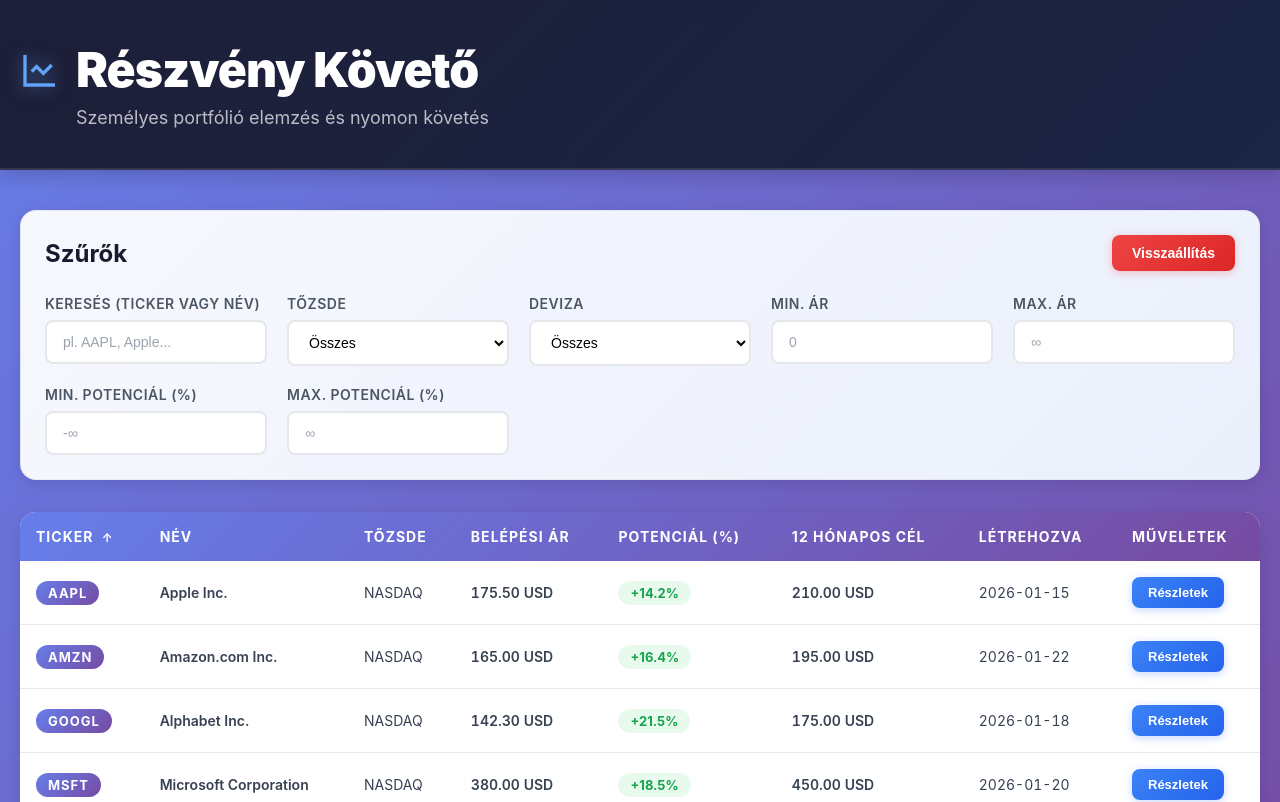
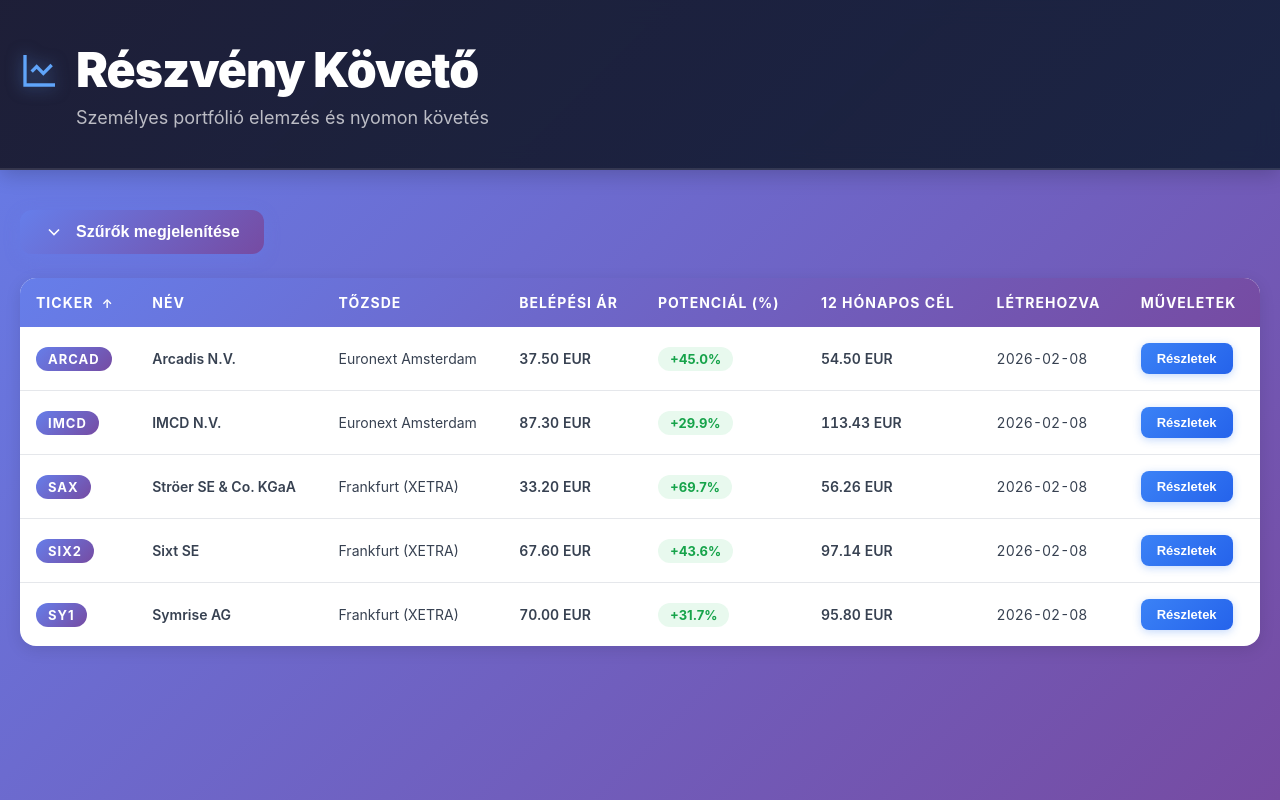
Before and after one commit to gaborbencsik/stock-tracker, a Vue app: page / in a window 1280 px wide. Shown: the top 802 px of the page. Built offline with nearby package versions, Linux system fonts and the light colour scheme.

Commit message:
make filter closable and allow null values in some attributes

```diff
--- a/src/App.vue
+++ b/src/App.vue
@@ -15,13 +15,37 @@
 
     <main class="app-main">
       <div class="container">
+        <div class="filters-toggle-container">
+          <button class="filters-toggle-btn" @click="toggleFilters">
+            <svg
+              class="toggle-icon"
+              width="20"
+              height="20"
+              viewBox="0 0 24 24"
+              fill="none"
+              stroke="currentColor"
+              stroke-width="2"
+              :style="{ transform: filtersVisible ? 'rotate(180deg)' : 'rotate(0deg)' }"
+            >
+              <path d="M6 9l6 6 6-6"/>
+            </svg>
+            {{ filtersVisible ? 'Szűrők elrejtése' : 'Szűrők megjelenítése' }}
+            <span v-if="activeFiltersCount > 0" class="filter-badge">
+              {{ activeFiltersCount }}
+            </span>
+          </button>
+        </div>
+
+        <Transition name="slide-fade">
           <StockFilters
+            v-if="filtersVisible"
             :filters="filters"
             :exchanges="exchanges"
             :currencies="currencies"
             @update:filters="updateFilters"
             @reset="resetFilters"
           />
+        </Transition>
 
         <StockTable
           :stocks="filteredStocks"
@@ -43,7 +67,7 @@
 </template>
 
 <script setup lang="ts">
-import { ref, onMounted } from 'vue'
+import { ref, computed, onMounted } from 'vue'
 import StockTable from './components/StockTable.vue'
 import StockModal from './components/StockModal.vue'
 import StockFilters from './components/StockFilters.vue'
@@ -62,24 +86,44 @@
 
 const selectedStock = ref<Stock | null>(null)
 const isModalOpen = ref(false)
+const filtersVisible = ref(false)
 
-const showStockDetails = (stock: Stock) => {
+const toggleFilters = (): void => {
+  filtersVisible.value = !filtersVisible.value
+}
+
+const activeFiltersCount = computed((): number => {
+  const { search, exchange, currency, minPrice, maxPrice, minPotential, maxPotential } = filters.value
+  let count = 0
+
+  if (search) count++
+  if (exchange) count++
+  if (currency) count++
+  if (minPrice !== null) count++
+  if (maxPrice !== null) count++
+  if (minPotential !== null) count++
+  if (maxPotential !== null) count++
+
+  return count
+})
+
+const showStockDetails = (stock: Stock): void => {
   selectedStock.value = stock
   isModalOpen.value = true
 }
 
-const closeModal = () => {
+const closeModal = (): void => {
   isModalOpen.value = false
   setTimeout(() => {
     selectedStock.value = null
   }, 300)
 }
 
-const updateFilters = (newFilters: StockFiltersType) => {
+const updateFilters = (newFilters: StockFiltersType): void => {
   Object.assign(filters.value, newFilters)
 }
 
-onMounted(() => {
+onMounted((): void => {
   loadStocks()
 })
 </script>
--- a/src/components/StockModal.vue
+++ b/src/components/StockModal.vue
@@ -155,7 +155,8 @@
     })
 })
 
-const formatPrice = (price: number): string => {
+const formatPrice = (price: number | null): string => {
+  if (price === null) return 'N/A'
   return price.toFixed(2)
 }
 
--- a/src/components/StockTable.vue
+++ b/src/components/StockTable.vue
@@ -149,7 +149,8 @@
   }
 }
 
-const formatPrice = (price: number): string => {
+const formatPrice = (price: number | null): string => {
+  if (price === null) return 'N/A'
   return price.toFixed(2)
 }
 
--- a/src/data/stocks.json
+++ b/src/data/stocks.json
@@ -1,128 +1,107 @@
 [
   {
     "id": 1,
-    "ticker": "AAPL",
-    "name": "Apple Inc.",
-    "stock_exchange": "NASDAQ",
-    "currency": "USD",
-    "entry_price": 175.50,
-    "uplift_potential": 14.2,
-    "six_months_price_target": 195.00,
-    "twelve_months_price_target": 210.00,
-    "one_month_highest_price": 182.50,
-    "two_months_highest_price": 185.30,
-    "three_months_highest_price": 187.20,
-    "six_months_highest_price": 190.50,
-    "twelve_months_highest_price": 195.00,
-    "highest_price": 198.23,
-    "notes": "Erős fundamentumok, növekvő szolgáltatási bevétel. iPhone eladások stabilak, Services szegmens továbbra is húzóerő. AI integráció várható 2026 Q2-ben.",
-    "links": "https://investor.apple.com, https://seekingalpha.com/symbol/AAPL",
-    "last_modified": "2026-02-08T10:30:00Z",
-    "created_at": "2026-01-15T14:22:00Z"
+    "ticker": "SAX",
+    "name": "Ströer SE & Co. KGaA",
+    "stock_exchange": "Frankfurt (XETRA)",
+    "currency": "EUR",
+    "entry_price": 33.2,
+    "uplift_potential": 69.7,
+    "six_months_price_target": null,
+    "twelve_months_price_target": 56.26,
+    "one_month_highest_price": null,
+    "two_months_highest_price": null,
+    "three_months_highest_price": null,
+    "six_months_highest_price": null,
+    "twelve_months_highest_price": null,
+    "highest_price": null,
+    "notes": "Digitális és out-of-home reklámpiaci vezető. Magas FCF, de nagy adósságállomány. Elemzők szerint jelentősen alulértékelt a jelenlegi reklámpiaci gyengeség miatt.",
+    "links": "https://www.simplywall.st, https://www.marketscreener.com, https://www.investing.com",
+    "last_modified": "2026-02-08",
+    "created_at": "2026-02-08"
   },
   {
     "id": 2,
-    "ticker": "MSFT",
-    "name": "Microsoft Corporation",
-    "stock_exchange": "NASDAQ",
-    "currency": "USD",
-    "entry_price": 380.00,
-    "uplift_potential": 18.5,
-    "six_months_price_target": 425.00,
-    "twelve_months_price_target": 450.00,
-    "one_month_highest_price": 390.20,
-    "two_months_highest_price": 395.50,
-    "three_months_highest_price": 398.75,
-    "six_months_highest_price": 405.00,
-    "twelve_months_highest_price": 410.30,
-    "highest_price": 415.50,
-    "notes": "Erős cloud növekedés, AI integráció az Office suite-be. Azure továbbra is piacvezető pozícióban.",
-    "links": "https://www.microsoft.com/en-us/Investor",
-    "last_modified": "2026-02-07T15:45:00Z",
-    "created_at": "2026-01-20T09:15:00Z"
+    "ticker": "IMCD",
+    "name": "IMCD N.V.",
+    "stock_exchange": "Euronext Amsterdam",
+    "currency": "EUR",
+    "entry_price": 87.3,
+    "uplift_potential": 29.9,
+    "six_months_price_target": null,
+    "twelve_months_price_target": 113.43,
+    "one_month_highest_price": null,
+    "two_months_highest_price": null,
+    "three_months_highest_price": null,
+    "six_months_highest_price": null,
+    "twelve_months_highest_price": null,
+    "highest_price": null,
+    "notes": "Vegyipari disztribútor stabil cash flow-val és felvásárlási stratégiával. Mérsékelt P/E, jó növekedési kilátások.",
+    "links": "https://www.tipranks.com, https://www.simplywall.st, https://www.investing.com",
+    "last_modified": "2026-02-08",
+    "created_at": "2026-02-08"
   },
   {
     "id": 3,
-    "ticker": "GOOGL",
-    "name": "Alphabet Inc.",
-    "stock_exchange": "NASDAQ",
-    "currency": "USD",
-    "entry_price": 142.30,
-    "uplift_potential": 21.5,
-    "six_months_price_target": 165.00,
-    "twelve_months_price_target": 175.00,
-    "one_month_highest_price": 148.50,
-    "two_months_highest_price": 151.20,
-    "three_months_highest_price": 155.80,
-    "six_months_highest_price": 160.00,
-    "twelve_months_highest_price": 165.50,
-    "highest_price": 168.90,
-    "notes": "Keresési dominancia folytatódik, YouTube hirdetési bevételek növekednek. Gemini AI erős versenytárs lesz.",
-    "links": "https://abc.xyz/investor/",
-    "last_modified": "2026-02-06T11:20:00Z",
-    "created_at": "2026-01-18T16:30:00Z"
+    "ticker": "ARCAD",
+    "name": "Arcadis N.V.",
+    "stock_exchange": "Euronext Amsterdam",
+    "currency": "EUR",
+    "entry_price": 37.5,
+    "uplift_potential": 45.0,
+    "six_months_price_target": null,
+    "twelve_months_price_target": 54.5,
+    "one_month_highest_price": null,
+    "two_months_highest_price": null,
+    "three_months_highest_price": null,
+    "six_months_highest_price": null,
+    "twelve_months_highest_price": null,
+    "highest_price": null,
+    "notes": "Mérnöki és infrastruktúra-tanácsadó. EU zöld és infrastrukturális beruházásokból profitálhat. Ciklikus kockázat jelen van.",
+    "links": "https://www.tipranks.com, https://www.simplywall.st, https://www.marketscreener.com",
+    "last_modified": "2026-02-08",
+    "created_at": "2026-02-08"
   },
   {
     "id": 4,
-    "ticker": "NVDA",
-    "name": "NVIDIA Corporation",
-    "stock_exchange": "NASDAQ",
-    "currency": "USD",
-    "entry_price": 520.00,
-    "uplift_potential": 28.8,
-    "six_months_price_target": 625.00,
-    "twelve_months_price_target": 670.00,
-    "one_month_highest_price": 538.00,
-    "two_months_highest_price": 555.20,
-    "three_months_highest_price": 572.50,
-    "six_months_highest_price": 595.00,
-    "twelve_months_highest_price": 620.00,
-    "highest_price": 645.80,
-    "notes": "AI chip piac vezető, adatközponti GPU-k iránti kereslet magas. H100 és H200 erős kereslet mellett.",
-    "links": "https://investor.nvidia.com/",
-    "last_modified": "2026-02-08T09:00:00Z",
-    "created_at": "2026-01-12T13:45:00Z"
+    "ticker": "SIX2",
+    "name": "Sixt SE",
+    "stock_exchange": "Frankfurt (XETRA)",
+    "currency": "EUR",
+    "entry_price": 67.6,
+    "uplift_potential": 43.6,
+    "six_months_price_target": null,
+    "twelve_months_price_target": 97.14,
+    "one_month_highest_price": null,
+    "two_months_highest_price": null,
+    "three_months_highest_price": null,
+    "six_months_highest_price": null,
+    "twelve_months_highest_price": null,
+    "highest_price": null,
+    "notes": "Autókölcsönző piac vezető szereplője Európában. Erős cash flow, de magas adósság. Utazási kereslet növekedése támogatja.",
+    "links": "https://www.tipranks.com, https://www.investing.com, https://www.marketscreener.com",
+    "last_modified": "2026-02-08",
+    "created_at": "2026-02-08"
   },
   {
     "id": 5,
-    "ticker": "TSLA",
-    "name": "Tesla Inc.",
-    "stock_exchange": "NASDAQ",
-    "currency": "USD",
-    "entry_price": 245.00,
-    "uplift_potential": -5.3,
-    "six_months_price_target": 230.00,
-    "twelve_months_price_target": 235.00,
-    "one_month_highest_price": 248.50,
-    "two_months_highest_price": 251.20,
-    "three_months_highest_price": 255.00,
-    "six_months_highest_price": 262.30,
-    "twelve_months_highest_price": 270.00,
-    "highest_price": 285.50,
-    "notes": "Verseny a kínai piacon éleződik, Model 3 árak csökkennek. Autopilot fejlesztések pozitívak, de szabályozási kockázatok.",
-    "links": "https://ir.tesla.com/",
-    "last_modified": "2026-02-05T14:10:00Z",
-    "created_at": "2026-01-25T10:00:00Z"
-  },
-  {
-    "id": 6,
-    "ticker": "AMZN",
-    "name": "Amazon.com Inc.",
-    "stock_exchange": "NASDAQ",
-    "currency": "USD",
-    "entry_price": 165.00,
-    "uplift_potential": 16.4,
-    "six_months_price_target": 185.00,
-    "twelve_months_price_target": 195.00,
-    "one_month_highest_price": 170.20,
-    "two_months_highest_price": 173.50,
-    "three_months_highest_price": 176.80,
-    "six_months_highest_price": 180.00,
-    "twelve_months_highest_price": 186.50,
-    "highest_price": 192.00,
-    "notes": "AWS továbbra is profitábilis, e-commerce növekedés stabil. Prime membership számok emelkednek.",
-    "links": "https://www.amazon.com/ir",
-    "last_modified": "2026-02-07T08:30:00Z",
-    "created_at": "2026-01-22T11:20:00Z"
+    "ticker": "SY1",
+    "name": "Symrise AG",
+    "stock_exchange": "Frankfurt (XETRA)",
+    "currency": "EUR",
+    "entry_price": 70.0,
+    "uplift_potential": 31.7,
+    "six_months_price_target": null,
+    "twelve_months_price_target": 95.8,
+    "one_month_highest_price": null,
+    "two_months_highest_price": null,
+    "three_months_highest_price": null,
+    "six_months_highest_price": null,
+    "twelve_months_highest_price": null,
+    "highest_price": null,
+    "notes": "Aroma- és ízanyaggyártó. Egyszeri leírások miatt alulárazott. Hosszú távon stabil kereslet az FMCG szektorban.",
+    "links": "https://www.simplywall.st, https://www.tipranks.com, https://www.investing.com",
+    "last_modified": "2026-02-08",
+    "created_at": "2026-02-08"
   }
 ]
--- a/src/styles/style.css
+++ b/src/styles/style.css
@@ -776,3 +776,72 @@
     gap: 12px;
   }
 }
+
+/* Filters toggle button */
+
+.filters-toggle-container {
+  margin-bottom: 24px;
+  display: flex;
+  justify-content: flex-start;
+}
+
+.filters-toggle-btn {
+  display: flex;
+  align-items: center;
+  gap: 12px;
+  background: linear-gradient(135deg, #667eea 0%, #764ba2 100%);
+  color: white;
+  border: none;
+  padding: 12px 24px;
+  border-radius: 12px;
+  font-size: 16px;
+  font-weight: 600;
+  cursor: pointer;
+  transition: all 0.3s ease;
+  box-shadow: 0 4px 15px rgba(102, 126, 234, 0.4);
+  position: relative;
+}
+
+.filters-toggle-btn:hover {
+  transform: translateY(-2px);
+  box-shadow: 0 6px 20px rgba(102, 126, 234, 0.5);
+}
+
+.filters-toggle-btn:active {
+  transform: translateY(0);
+}
+
+.toggle-icon {
+  transition: transform 0.3s ease;
+}
+
+.filter-badge {
+  display: inline-flex;
+  align-items: center;
+  justify-content: center;
+  background: #f97316;
+  color: white;
+  border-radius: 50%;
+  width: 24px;
+  height: 24px;
+  font-size: 12px;
+  font-weight: 700;
+  margin-left: 4px;
+}
+
+/* Slide-fade transition */
+
+.slide-fade-enter-active,
+.slide-fade-leave-active {
+  transition: all 0.3s ease;
+}
+
+.slide-fade-enter-from {
+  opacity: 0;
+  transform: translateY(-20px);
+}
+
+.slide-fade-leave-to {
+  opacity: 0;
+  transform: translateY(-20px);
+}
```
Also changed, not shown: src/types/Stock.ts (+8 -8 lines), 2 other files (tests, documents, lock files or other folders). Lines whose indentation alone changed are shown as unchanged.
